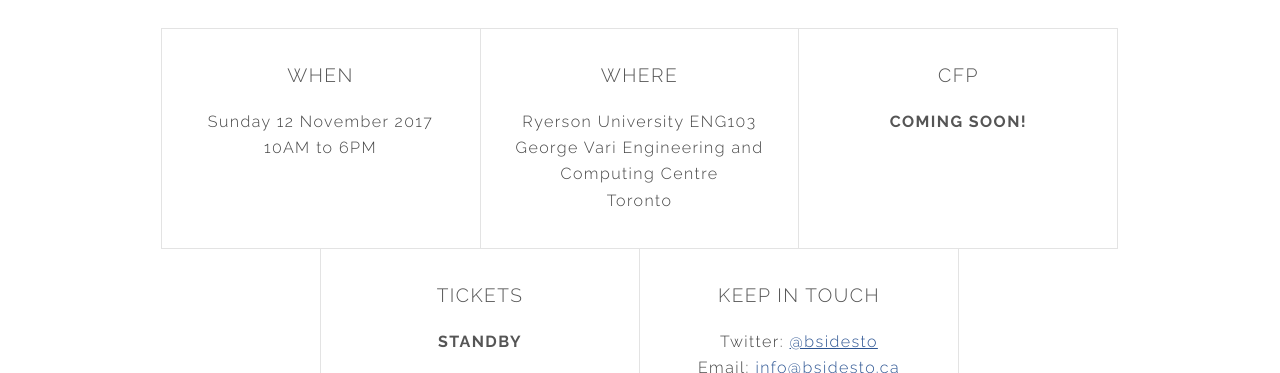
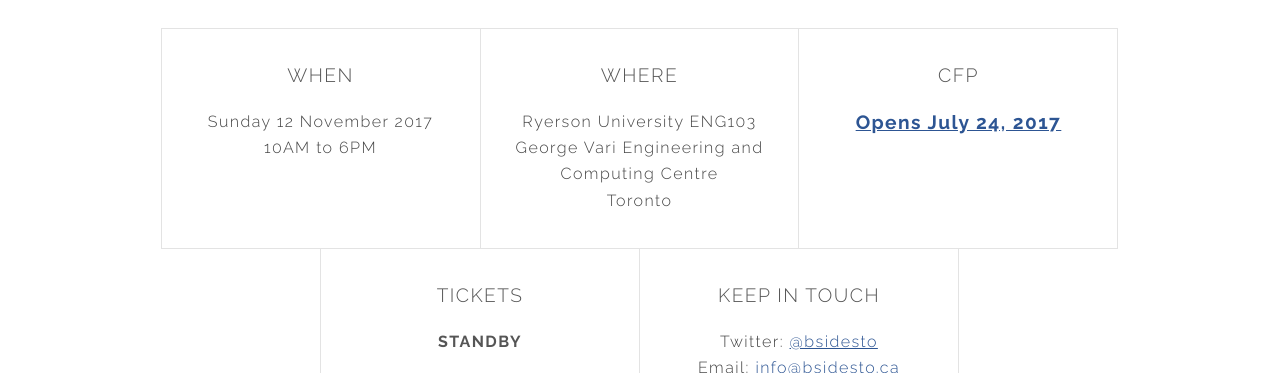
Before and after one commit to bsidesto/bsidesto.github.io, a plain HTML site: page index.html in a window 1280 px wide. Shown: the part 727-1100 px from the top of the page. Drawn offline with Linux system fonts and the light colour scheme.

Commit message:
Added CFP link to index page. Open the form when ready.

```diff
--- a/index.html
+++ b/index.html
@@ -39,7 +39,7 @@
 						<div class="feature">
 							<h3>CFP</h3>
 							<p>
-							<b>COMING SOON!</b>
+							<b><a style="font-size:larger" href="https://docs.google.com/forms/u/1/d/e/1FAIpQLSeMFuc3gYrWe3LHRr1_W7Zilxz03qZJQ6hPoZGJ8xHeA7HHOA/viewform?usp=sf_link">Opens July 24, 2017</a></b>
 							</p>
 						</div>
 						<div class="feature">
```
